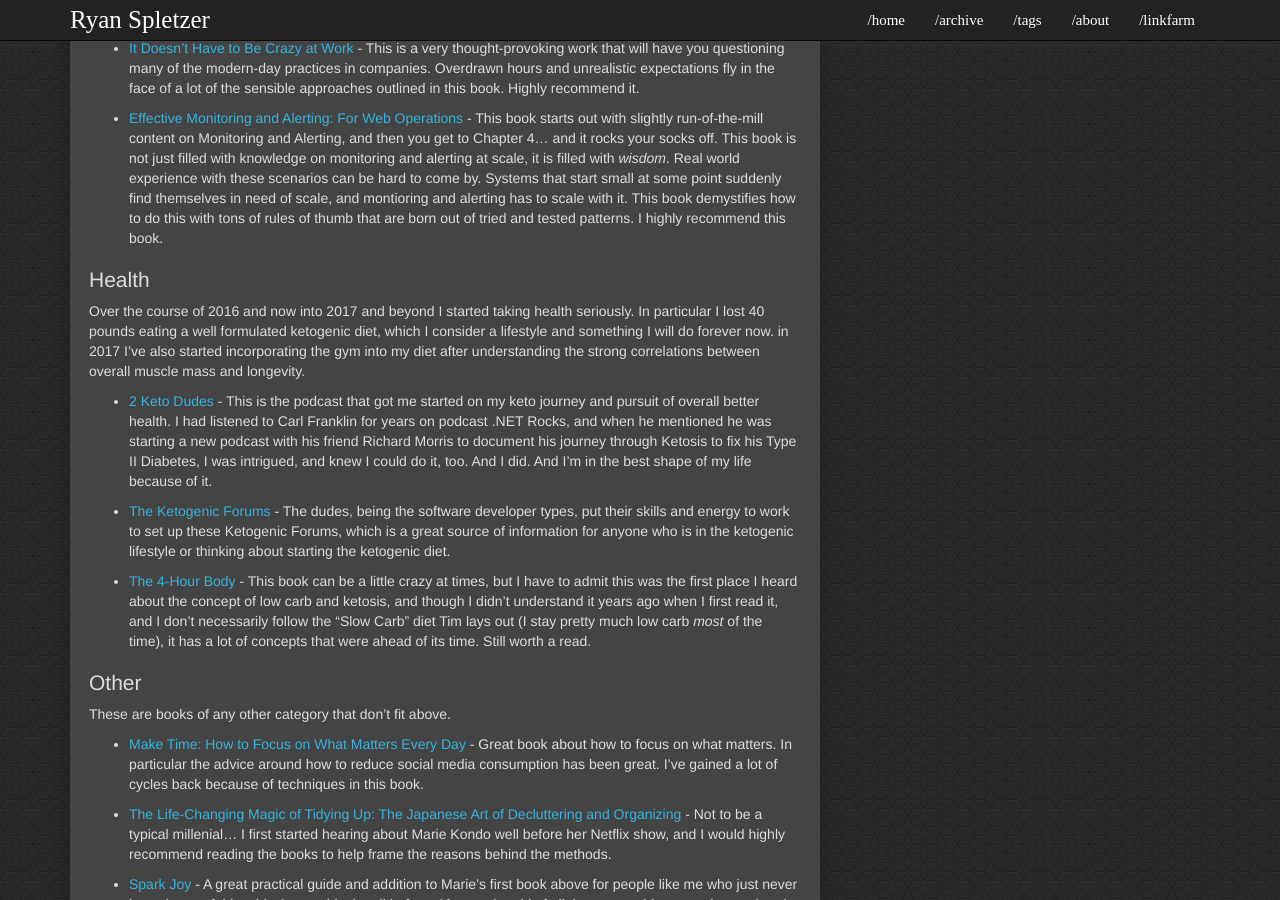
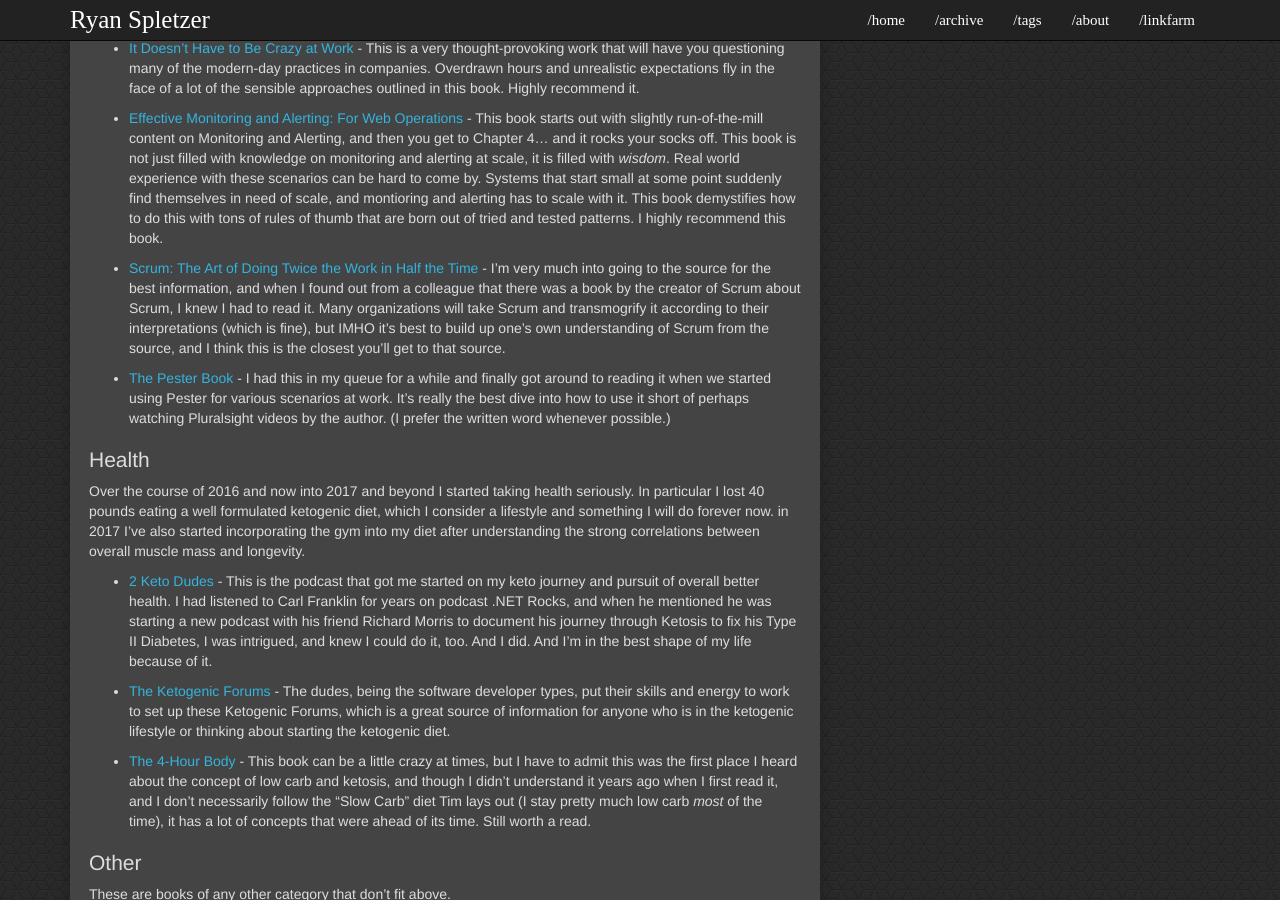
Before and after one commit to ryanspletzer/ryanspletzer.github.io, a Jekyll site: the page built from linkfarm.md, in a window 1280 px wide and 900 px high, scrolled down 2575 px. Built offline with Jekyll 4.4.1, drawn with Linux system fonts in a browser that asks for light colours.

Commit message:
Add more books to linkfarm

```diff
--- a/linkfarm.md
+++ b/linkfarm.md
@@ -177,6 +177,16 @@ world experience with these scenarios can be hard to come by. Systems that start
 themselves in need of scale, and montioring and alerting has to scale with it. This book demystifies how to do this with
 tons of rules of thumb that are born out of tried and tested patterns. I highly recommend this book.
 
+* [Scrum: The Art of Doing Twice the Work in Half the Time](https://www.scruminc.com/new-scrum-the-book/) - I'm very
+much into going to the source for the best information, and when I found out from a colleague that there was a book by
+the creator of Scrum about Scrum, I knew I had to read it. Many organizations will take Scrum and transmogrify it
+according to their interpretations (which is fine), but IMHO it's best to build up one's own understanding of Scrum from
+the source, and I think this is the closest you'll get to that source.
+
+* [The Pester Book](https://leanpub.com/pesterbook) - I had this in my queue for a while and finally got around to
+reading it when we started using Pester for various scenarios at work. It's really the best dive into how to use it
+short of perhaps watching Pluralsight videos by the author. (I prefer the written word whenever possible.)
+
 ## Health
 
 Over the course of 2016 and now into 2017 and beyond I started taking health seriously. In particular I lost 40 pounds
```
